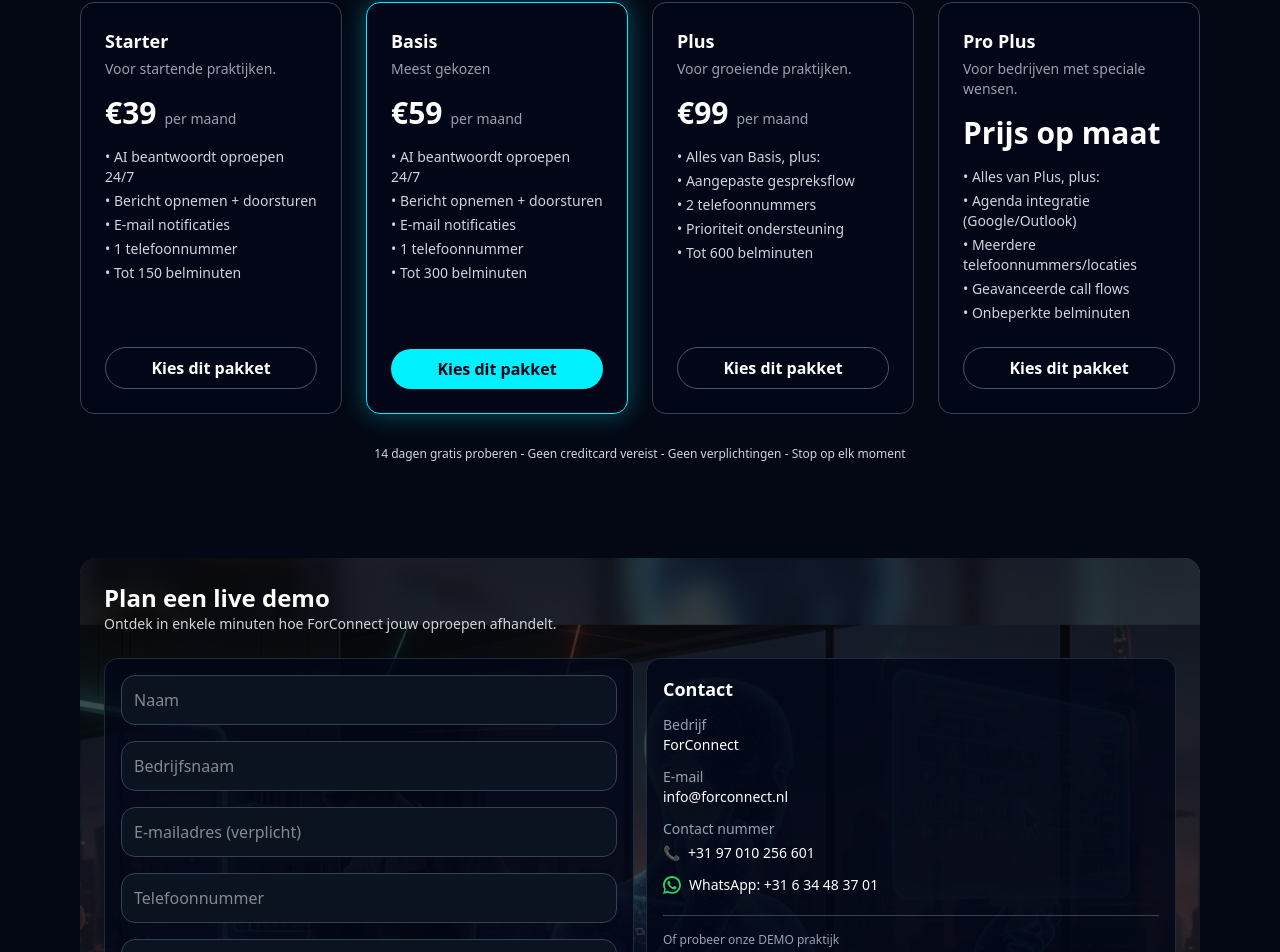
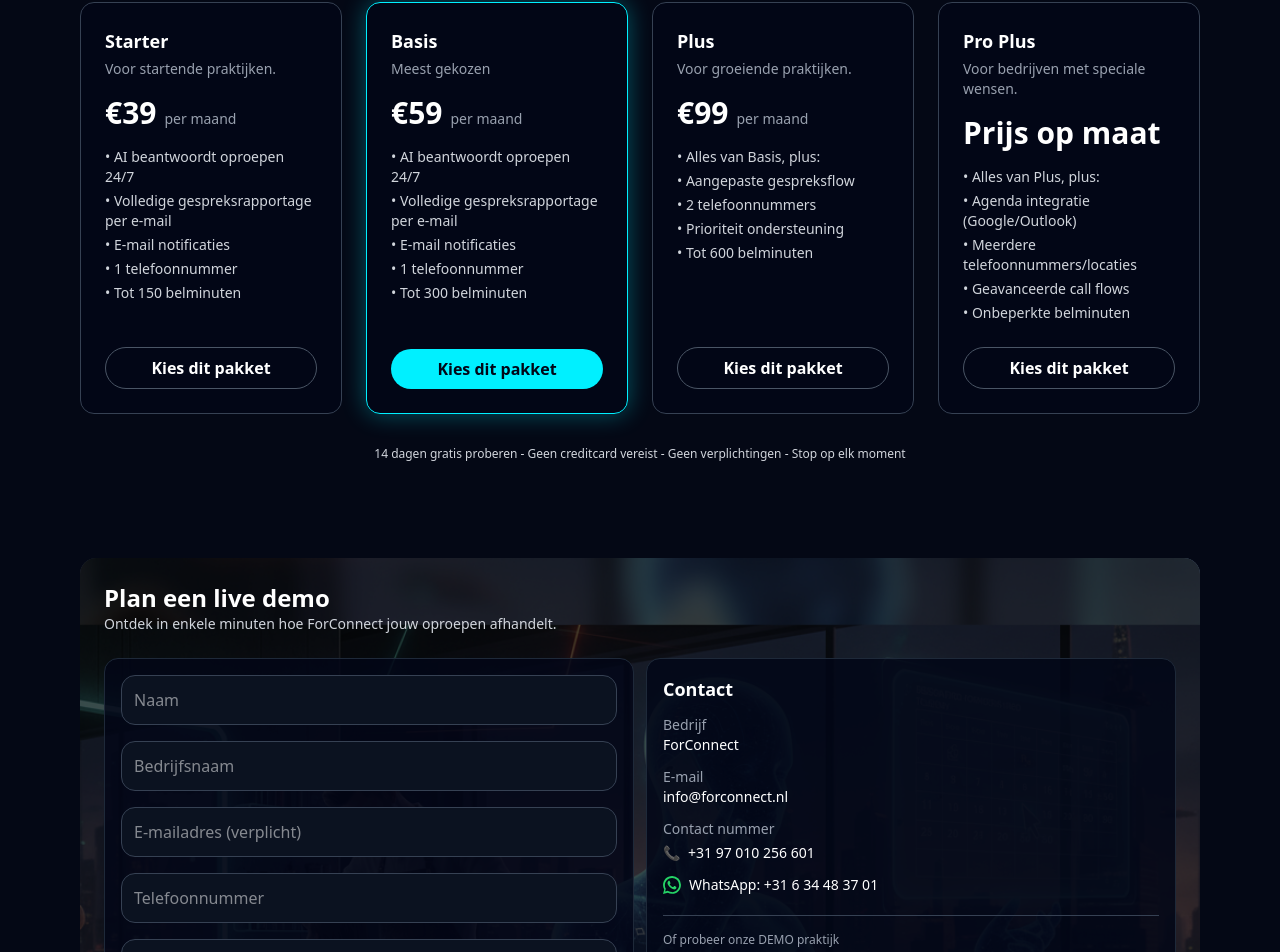
Before and after one commit to ForConnect/forconnect-site, a Next.js app: page / in a window 1280 px wide. Shown: the part 2877-3829 px from the top of the page. Built offline with nearby package versions, Linux system fonts and the light colour scheme.

Commit message:
Fix EN highlight and improve feature descriptions

```diff
--- a/app/page.tsx
+++ b/app/page.tsx
@@ -72,8 +72,8 @@ const content: Record<'nl' | 'en', ContentType> = {
     pricingTitle: 'Prijzen',
     pricingSubtitle: 'Transparante pakketten, afgestemd op jouw bedrijf. 14 dagen gratis proberen.',
     plans: [
-      { name: 'Starter', price: '\u20AC39', per: 'per maand', description: 'Voor startende praktijken.', features: ['AI beantwoordt oproepen 24/7', 'Bericht opnemen + doorsturen', 'E-mail notificaties', '1 telefoonnummer', 'Tot 150 belminuten'] },
-      { name: 'Basis', price: '\u20AC59', per: 'per maand', description: 'Meest gekozen', features: ['AI beantwoordt oproepen 24/7', 'Bericht opnemen + doorsturen', 'E-mail notificaties', '1 telefoonnummer', 'Tot 300 belminuten'], highlight: true },
+      { name: 'Starter', price: '\u20AC39', per: 'per maand', description: 'Voor startende praktijken.', features: ['AI beantwoordt oproepen 24/7', 'Volledige gespreksrapportage per e-mail', 'E-mail notificaties', '1 telefoonnummer', 'Tot 150 belminuten'] },
+      { name: 'Basis', price: '\u20AC59', per: 'per maand', description: 'Meest gekozen', features: ['AI beantwoordt oproepen 24/7', 'Volledige gespreksrapportage per e-mail', 'E-mail notificaties', '1 telefoonnummer', 'Tot 300 belminuten'], highlight: true },
 { name: 'Plus', price: '\u20AC99', per: 'per maand', description: 'Voor groeiende praktijken.', features: ['Alles van Basis, plus:', 'Aangepaste gespreksflow', '2 telefoonnummers', 'Prioriteit ondersteuning', 'Tot 600 belminuten'] },
       { name: 'Pro Plus', price: 'Prijs op maat', per: '', description: 'Voor bedrijven met speciale wensen.', features: ['Alles van Plus, plus:', 'Agenda integratie (Google/Outlook)', 'Meerdere telefoonnummers/locaties', 'Geavanceerde call flows', 'Onbeperkte belminuten'] },
     ],
@@ -119,9 +119,9 @@ const content: Record<'nl' | 'en', ContentType> = {
     pricingTitle: 'Pricing',
     pricingSubtitle: 'Flexible plans for growing businesses. 7-day free trial.',
     plans: [
-      { name: 'Starter', price: '\u20AC39', per: 'per month', description: 'For starting practices.', features: ['AI answers calls 24/7', 'Message recording + forwarding', 'Email notifications', '1 phone number', 'Up to 150 call minutes'] },
-      { name: 'Basis', price: '\u20AC59', per: 'per month', description: 'For small businesses.', features: ['AI answers calls 24/7', 'Message recording + forwarding', 'Email notifications', '1 phone number', 'Up to 300 call minutes'] },
-      { name: 'Plus', price: '\u20AC99', per: 'per month', description: 'Most popular', features: ['Everything in Basis, plus:', 'Personalized call flow', '2 phone numbers', 'Priority support', 'Up to 600 call minutes'], highlight: true },
+      { name: 'Starter', price: '\u20AC39', per: 'per month', description: 'For starting practices.', features: ['AI answers calls 24/7', 'Complete call reports via email', 'Email notifications', '1 phone number', 'Up to 150 call minutes'] },
+      { name: 'Basis', price: '\u20AC59', per: 'per month', description: 'Most popular', features: ['AI answers calls 24/7', 'Complete call reports via email', 'Email notifications', '1 phone number', 'Up to 300 call minutes'], highlight: true },
+{ name: 'Plus', price: '\u20AC99', per: 'per month', description: 'For growing practices.', features: ['Everything in Basis, plus:', 'Personalized call flow', '2 phone numbers', 'Priority support', 'Up to 600 call minutes'] },
       { name: 'Pro Plus', price: 'Custom', per: '', description: 'For businesses with special needs.', features: ['Everything in Plus, plus:', 'Calendar integration (Google/Outlook)', 'Multiple phone numbers/locations', 'Advanced call flows', 'Unlimited call minutes'] },
     ],
     demoTitle: 'Book a live demo',
```
